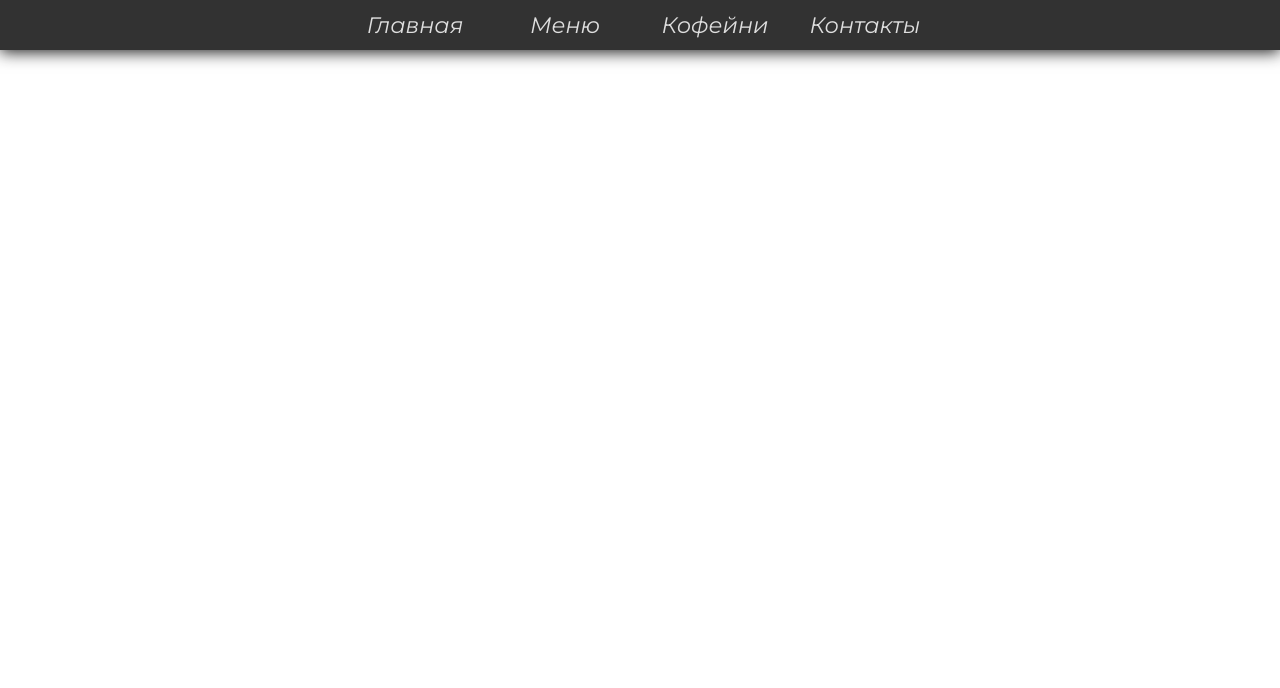
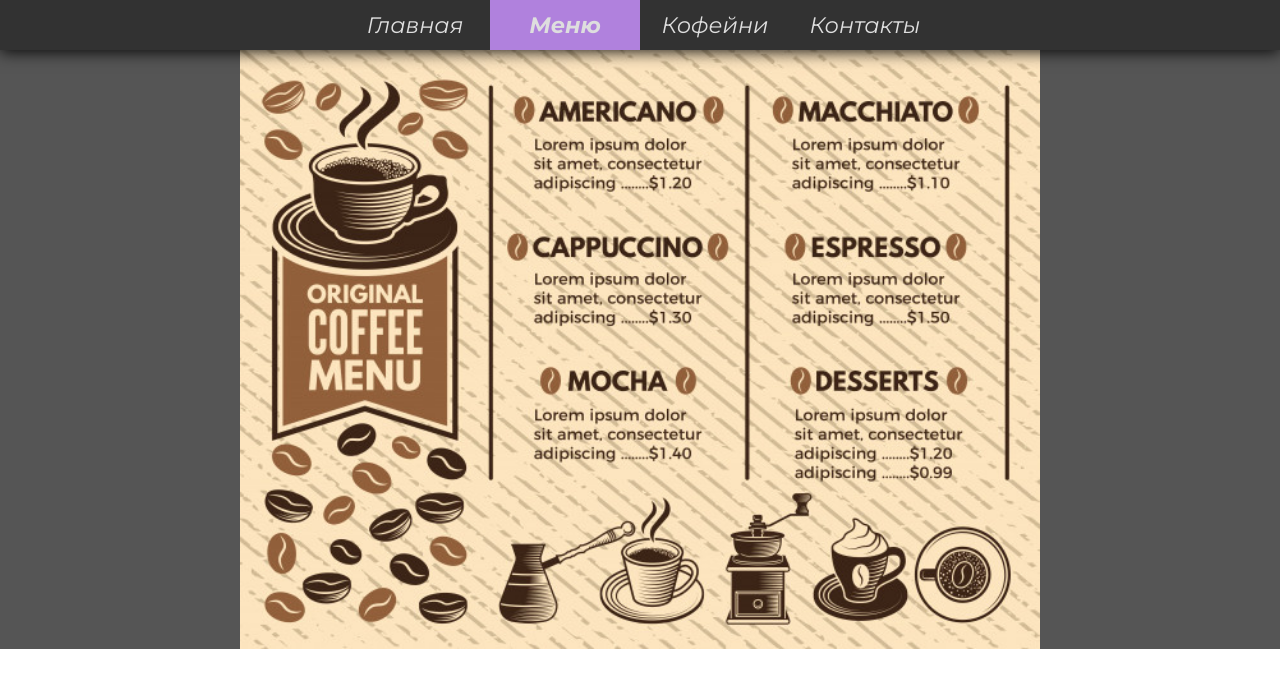
Before and after one commit to Xtopuknul/CoffeDuseus, a plain HTML site: page menu.html in a window 1280 px wide. Drawn offline with Linux system fonts and the light colour scheme; a web font is replaced by a local one.

Commit message:
Not much but image menu and fixed the swithing

```diff
--- a/menu.html
+++ b/menu.html
@@ -11,13 +11,16 @@
         <div class="sidebar">
             <ul>
                 <li><a href="index.html">Главная</a></li>
-                <li><a href="pages/menu.html">Меню</a></li>
+                <li><a href="menu.html">Меню</a></li>
                 <li><a href="#places">Кофейни</a></li>
                 <li><a href="#contacts">Контакты</a></li>
             </ul>
         </div>
     </header>
 
+        <div class="menu-example">
+    <img src="images/menu-example.jpg" alt="menu">
+        </div>
 
     <script src="./scripts/Switching.js"></script>
 </body>
--- a/styles/main.css
+++ b/styles/main.css
@@ -7,6 +7,10 @@
 
 body {
     background-color: white;
+}
+::selection {
+    background-color: #c0c0c0; /* Цвет фона */
+    color: #000; /* Цвет текста */
 }
 
 header {
@@ -42,17 +46,17 @@ header ul li a {
     color: inherit;
     color: rgb(222, 222, 222);
     font-size: 1.4rem;
-    transition: background-color 0.3s, color 1.5s
+    transition: background-color 0.3s, color 0.4s
 }
 header ul li a:hover {
-    background-color: rgb(135, 135, 218);
-    color: rgb(22, 222, 222);
+    background-color: rgb(180, 180, 231);
+    color: rgb(13, 47, 183);
 
 }
 ul li a.active {
-    color: red;
+    background-color: rgb(176, 129, 221);
     font-weight: bold;
-    text-decoration: underline;
+
 }
 
 .info {
@@ -69,7 +73,7 @@ ul li a.active {
 }
 .logo {
     float: right;
-    width: 100px; height: 100px;
+    width: 150px; height: 150px;
     margin: 0 auto;
     pointer-events: none;
 }
@@ -202,3 +206,14 @@ footer h3{
     font-size: 1em;
 
 }
+
+.menu-example {
+    padding-top: 50px;
+    background-color: rgb(85, 85, 85);
+    display: flex;
+    justify-content: center;
+    align-content: center;
+}
+.menu-example img {
+    width: 100dvh
+}
```
Also changed, not shown: index.html (+2 -2 lines), images/menu-example.jpg (added).
